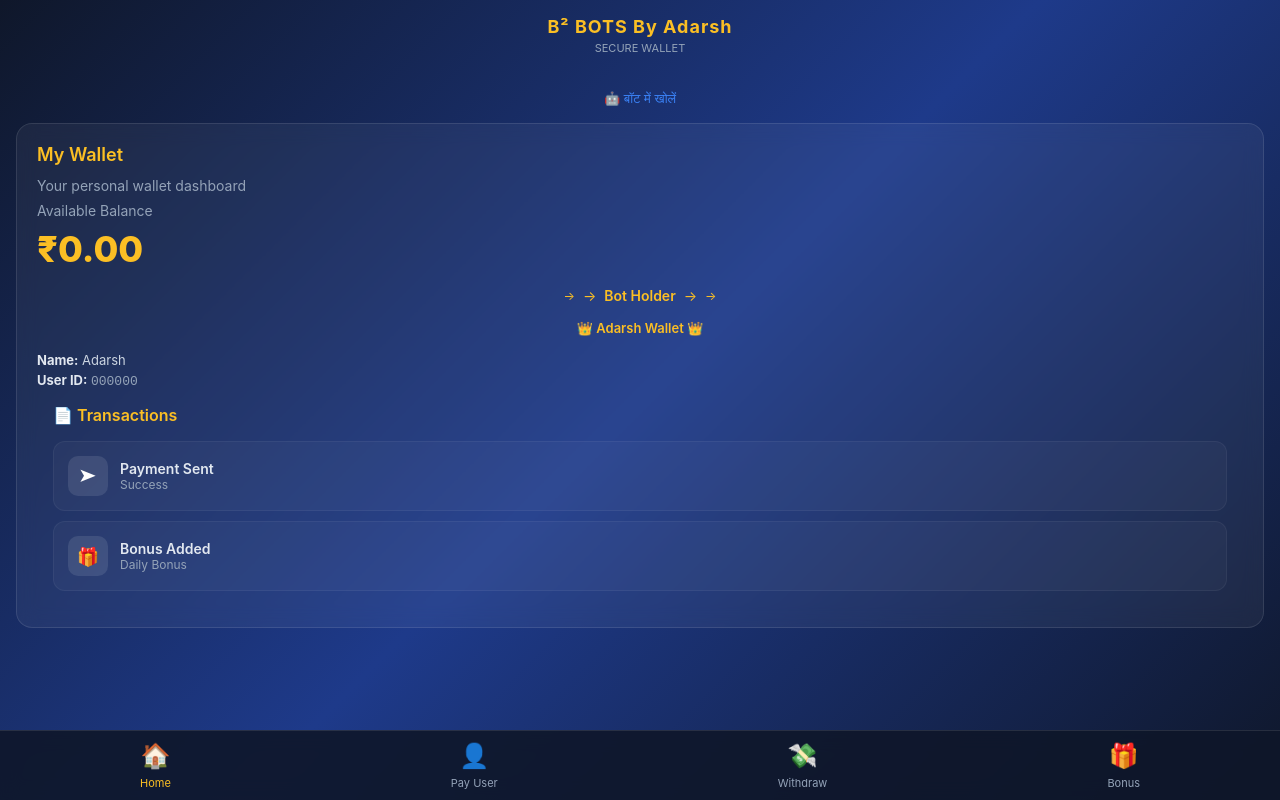
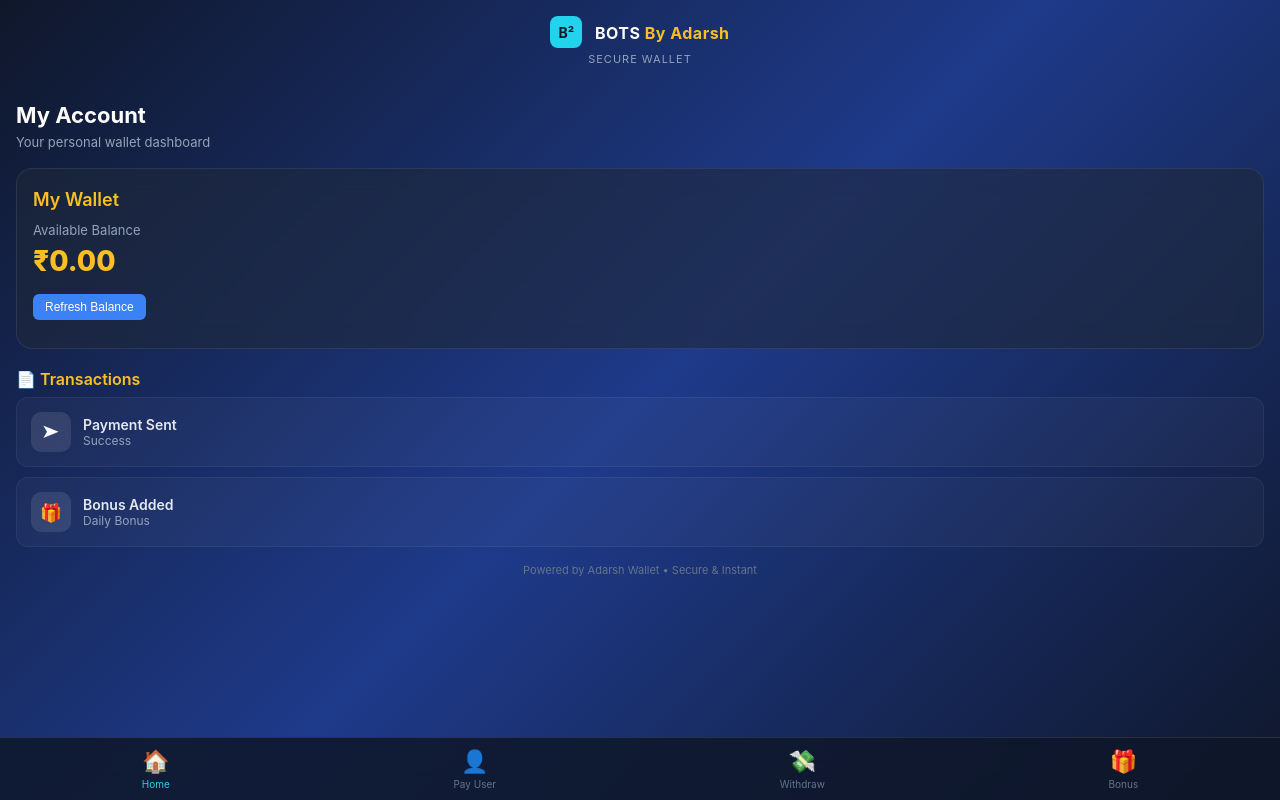
Before and after one commit to dubeyanupam757-hub/Adarshhh-wallet-web, a plain HTML site: page index.html in a window 1280 px wide. Drawn offline with Linux system fonts and the light colour scheme.

Commit message:
Update index.html layout and styles

```diff
--- a/index.html
+++ b/index.html
@@ -3,7 +3,7 @@
 <head>
 <meta charset="UTF-8">
 <meta name="viewport" content="width=device-width, initial-scale=1.0">
-<title>My Account - Adarsh Wallet</title>
+<title>Adarsh Wallet - Home</title>
 <style>
   * { margin: 0; padding: 0; box-sizing: border-box; }
   body {
@@ -14,19 +14,23 @@
     padding-bottom: 80px;
   }
   .header { padding: 16px; text-align: center; }
-  .logo { font-size: 18px; font-weight: bold; color: #fbbf24; letter-spacing: 1px; }
-  .sub { font-size: 11px; color: #94a3b8; margin-top: 4px; }
+  .logo { width: 32px; height: 32px; background: #22d3ee; border-radius: 8px; display: inline-flex; align-items: center; justify-content: center; font-weight: bold; color: #0f172a; font-size: 14px; margin-right: 8px; }
+  .brand { font-size: 16px; font-weight: 700; letter-spacing: 0.5px; vertical-align: middle; }
+  .brand span { color: #fbbf24; }
+  .sub { font-size: 11px; color: #94a3b8; letter-spacing: 1px; margin-top: 4px; display: block; }
+  .page-title { font-size: 22px; font-weight: 700; margin: 20px 16px 6px 16px; color: #fff; }
+  .page-sub { font-size: 13px; color: #94a3b8; margin: 0 16px 18px 16px; }
   .card {
-    background: rgba(255,255,255,0.05);
-    backdrop-filter: blur(10px);
+    background: rgba(30, 41, 59, 0.6);
+    backdrop-filter: blur(12px);
     border-radius: 16px;
-    padding: 20px;
-    margin: 16px;
-    border: 1px solid rgba(255,255,255,0.1);
+    padding: 20px 16px;
+    margin: 0 16px 20px 16px;
+    border: 1px solid rgba(255,255,255,0.08);
   }
   .card-title { font-size: 18px; font-weight: 600; margin-bottom: 12px; color: #fbbf24; }
-  .bal-label { font-size: 14px; color: #94a3b8; margin-bottom: 8px; }
-  .bal-amount { font-size: 36px; font-weight: 800; color: #fbbf24; margin-bottom: 16px; }
+  .bal-label { font-size: 13px; color: #94a3b8; margin-bottom: 6px; }
+  .bal-amount { font-size: 28px; font-weight: 800; color: #fbbf24; margin-bottom: 16px; }
   .holder-row { display: flex; align-items: center; justify-content: center; gap: 8px; margin: 16px 0; font-size: 14px; color: #fbbf24; }
   .holder-row::before, .holder-row::after { content: "→"; font-size: 12px; color: #fbbf24; }
   .holder-text { font-weight: 600; }
@@ -34,7 +38,7 @@
   .user-info div { margin: 4px 0; }
   .user-info b { color: #e2e8f0; }
   .tx-label { font-size: 16px; font-weight: 600; color: #fbbf24; margin: 16px 16px 8px 16px; }
-  .tx-list { margin: 16px; }
+  .tx-list { margin: 0 16px 16px 16px; }
   .tx-item {
     background: rgba(255,255,255,0.03);
     border-radius: 12px;
@@ -43,56 +47,43 @@
     border: 1px solid rgba(255,255,255,0.05);
     display: flex; align-items: center; gap: 12px;
   }
-  .tx-icon { width: 40px; height: 40px; background: rgba(255,255,255,0.1); border-radius: 10px; display: flex; align-items: center; justify-content: center; font-size: 18px; }
+  .tx-icon { width: 40px; height: 40px; background: rgba(255,255,255,0.1); border-radius: 10px; display: flex; align-items: center; justify-content: center; font-size: 18px; flex-shrink: 0; }
   .tx-details { flex: 1; }
   .tx-title { font-size: 14px; font-weight: 600; color: #e2e8f0; }
   .tx-sub { font-size: 12px; color: #94a3b8; }
   .nav-bar {
     position: fixed; bottom: 0; left: 0; right: 0;
-    background: rgba(15, 23, 42, 0.9);
-    backdrop-filter: blur(10px);
+    background: rgba(15, 23, 42, 0.85);
+    backdrop-filter: blur(12px);
     border-top: 1px solid rgba(255,255,255,0.1);
     padding: 10px 0;
     display: flex; justify-content: space-around;
     z-index: 100;
   }
-  .nav-item { display: flex; flex-direction: column; align-items: center; gap: 4px; font-size: 11px; color: #94a3b8; text-decoration: none; }
-  .nav-item.active { color: #fbbf24; }
-  .nav-icon { font-size: 24px; margin-bottom: 2px; }
-  .bot-link { margin: 16px; text-align: center; }
-  .bot-link a { color: #3b82f6; text-decoration: none; font-size: 13px; }
+  .nav-item { display: flex; flex-direction: column; align-items: center; gap: 4px; font-size: 10px; color: #64748b; text-decoration: none; }
+  .nav-item.active { color: #22d3ee; }
+  .nav-icon { font-size: 22px; }
+  .hint { font-size: 11px; color: #64748b; text-align: center; margin: 10px 16px 0 16px; }
 </style>
 </head>
 <body>
 
 <div class="header">
-  <div class="logo">B² BOTS By Adarsh</div>
+  <div class="logo">B²</div>
+  <span class="brand">BOTS <span style="color:#fbbf24">By Adarsh</span></span>
   <div class="sub">SECURE WALLET</div>
 </div>
 
-<div class="bot-link">
-  <a href="https://t.me/AdarshhhWallet_bot?start=home">🤖 बॉट में खोलें</a>
-</div>
+<div class="page-title">My Account</div>
+<div class="page-sub">Your personal wallet dashboard</div>
 
 <div class="card">
   <div class="card-title">My Wallet</div>
-  <div class="bal-label">Your personal wallet dashboard</div>
-
   <div class="bal-label">Available Balance</div>
   <div class="bal-amount" id="balAmt">₹0.00</div>
-
-  <div class="holder-row">
-    <span>→</span>
-    <span class="holder-text">Bot Holder</span>
-    <span>→</span>
+  <div style="text-align:center; margin:8px 0;">
+    <button class="nav-item" onclick="refreshBalance()" style="background:#3b82f6; color:#fff; border:none; padding:6px 12px; border-radius:6px; font-size:12px; cursor:pointer;">Refresh Balance</button>
   </div>
-  <div style="text-align:center; font-size:13px; color:#fbbf24; font-weight:600; margin:4px 0;">
-    👑 Adarsh Wallet 👑
-  </div>
-
-  <div class="user-info">
-    <div><b>Name:</b> <span id="userName">Adarsh</span></div>
-    <div><b>User ID:</b> <span style="font-family:monospace; color:#94a3b8;" id="userId">000000</span></div>
 </div>
 
 <div class="tx-label">📄 Transactions</div>
@@ -112,26 +103,27 @@
     </div>
   </div>
 </div>
-</div>
 
 <nav class="nav-bar">
-  <a class="nav-item active" href="#">
+  <a class="nav-item active" href="index.html">
     <div class="nav-icon">🏠</div>
     <div>Home</div>
   </a>
-  <a class="nav-item" href="https://t.me/AdarshhhWallet_bot?start=payuser">
+  <a class="nav-item" href="pay.html">
     <div class="nav-icon">👤</div>
     <div>Pay User</div>
   </a>
-  <a class="nav-item" href="https://t.me/AdarshhhWallet_bot?start=withdraw">
+  <a class="nav-item" href="withdraw.html">
     <div class="nav-icon">💸</div>
     <div>Withdraw</div>
   </a>
-  <a class="nav-item" href="https://t.me/AdarshhhWallet_bot?start=dailybonus">
+  <a class="nav-item" href="bonus.html">
     <div class="nav-icon">🎁</div>
     <div>Bonus</div>
   </a>
 </nav>
+
+<div class="hint">Powered by Adarsh Wallet • Secure & Instant</div>
 
 <script>
   const tg = window.Telegram.WebApp;
```
Lines whose indentation alone changed are shown as unchanged.
